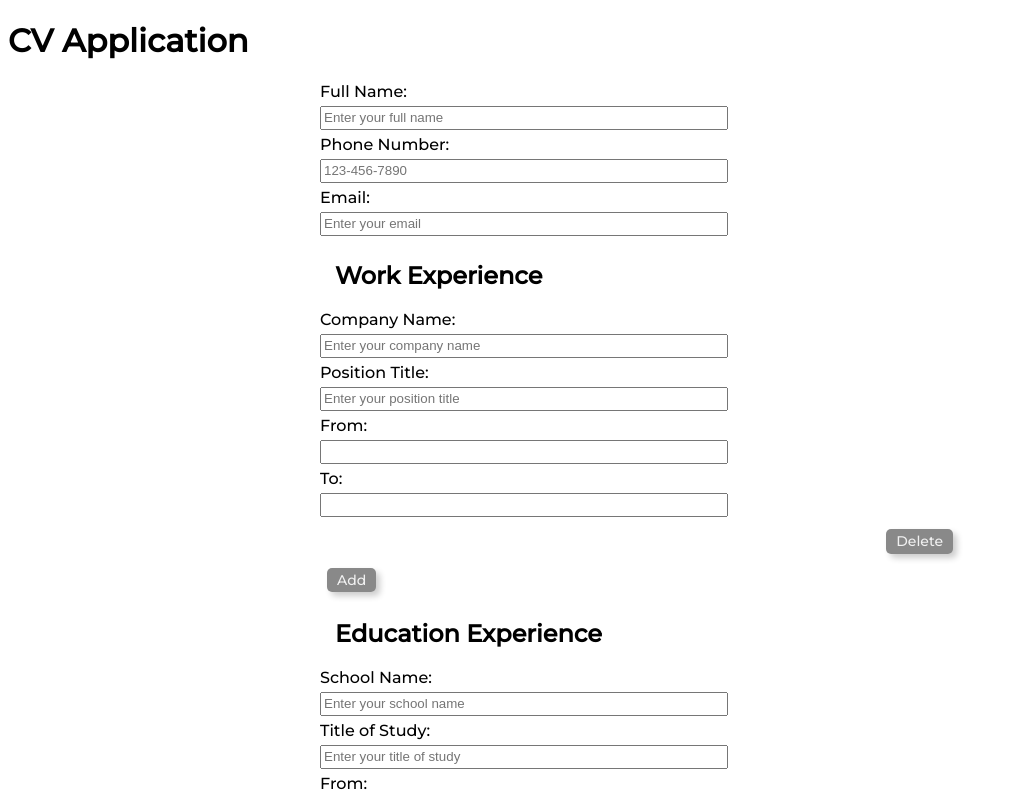
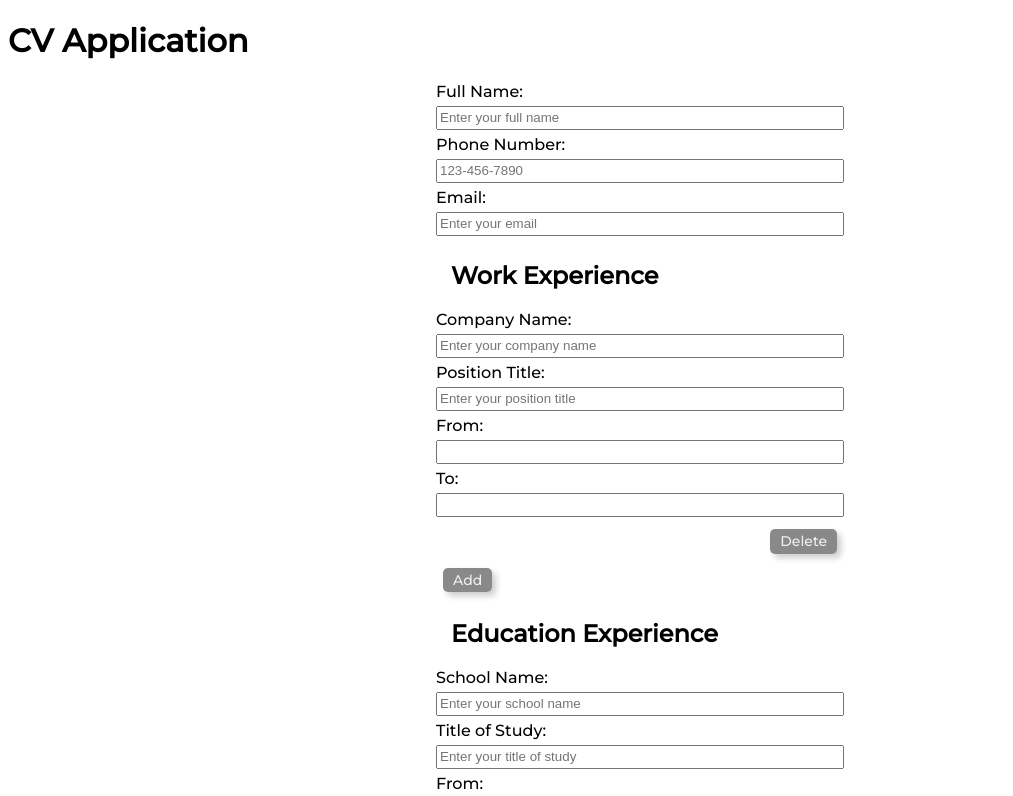
Before and after one commit to NateSGH/cv-project, a React (Create React App) app: page / in a window 1280 px wide. Shown: the top 796 px of the page, without its empty margins (0-1013 px from the left). Built offline with nearby package versions, Linux system fonts and the light colour scheme; the HTML template or start-up script is replaced by a standard one.

Commit message:
Added github pages. Fixed width in style

```diff
--- a/src/styles/App.css
+++ b/src/styles/App.css
@@ -13,10 +13,6 @@ body {
   display: flex;
   flex-direction: column;
   align-items: center;
-}
-
-.cv-form {
-  width: 50vw;
 }
 
 .general-info,
```
Also changed, not shown: package.json (+7 -1 lines), 1 other file (tests, documents, lock files or other folders).
